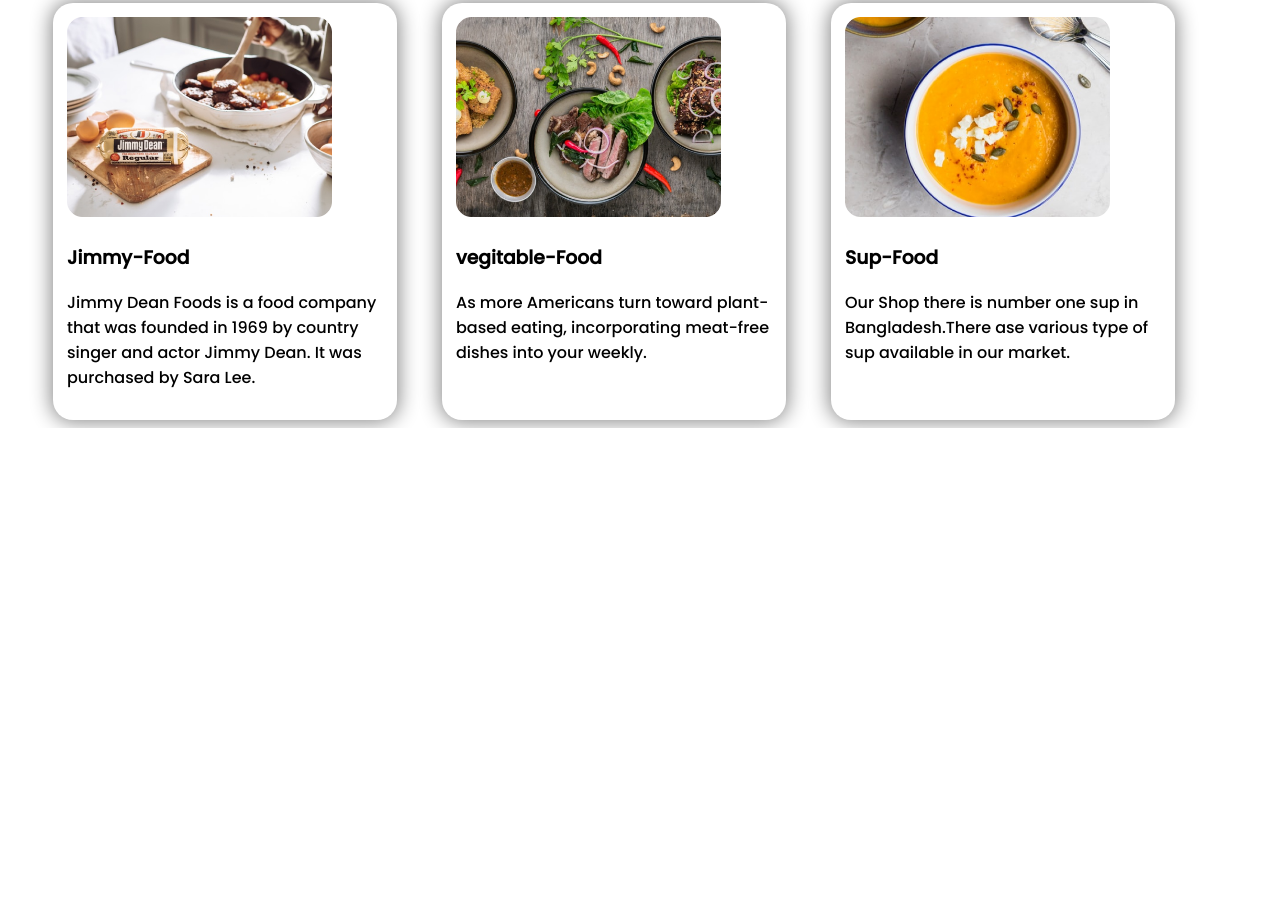
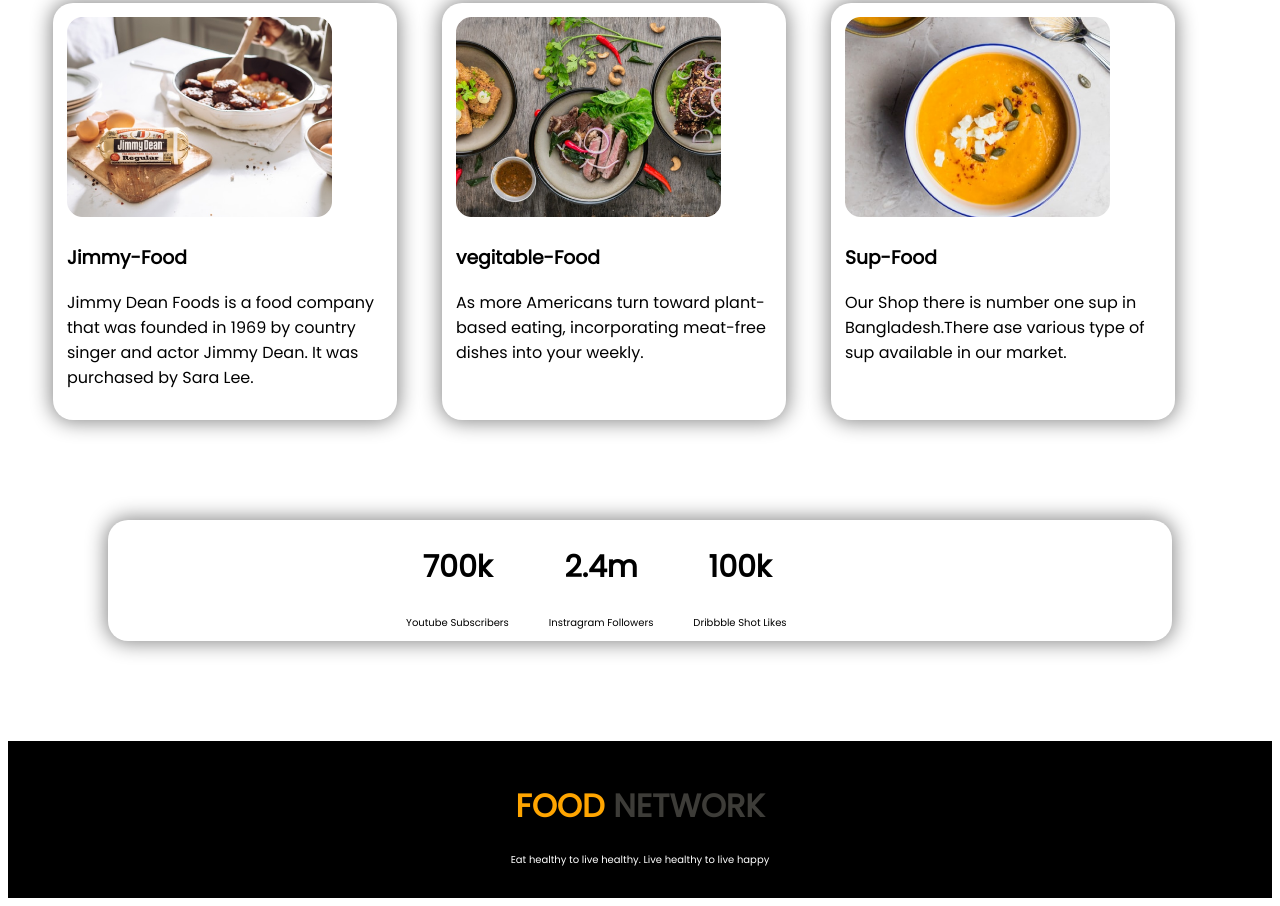
Before and after one commit to rased100/first-assignment, a plain HTML site: page index.html in a window 1280 px wide. Shown: the part 1110-2016 px from the top of the page. Before the commit the page ends 1538 px from the top, so only its background shows below. Drawn offline with Linux system fonts and the light colour scheme.

Commit message:
demo-finish

```diff
--- a/index.html
+++ b/index.html
@@ -9,7 +9,7 @@
     <link rel="stylesheet" href="style.css">
     <link rel="preconnect" href="https://fonts.googleapis.com">
     <link rel="preconnect" href="https://fonts.gstatic.com" crossorigin>
-    <link href="https://fonts.googleapis.com/css2?family=Poppins:wght@500&display=swap" rel="stylesheet">
+    <link href="https://fonts.googleapis.com/css2?family=Poppins&display=swap" rel="stylesheet">
 </head>
 
 <body>
@@ -74,6 +74,24 @@
             </div>
         </div>
     </section>
+    <section class="followers recipie">
+        <div class="c-followers">
+            <h1>700k</h1>
+            <p>Youtube Subscribers</p>
+        </div>
+        <div class="c-followers">
+            <h1>2.4m</h1>
+            <p>Instragram Followers</p>
+        </div>
+        <div class="c-followers">
+            <h1>100k</h1>
+            <p>Dribbble Shot Likes</p>
+        </div>
+    </section>
+    <footer>
+        <h1><span class="sp-one">FOOD</span> <span class="sp-two">NETWORK</span></h1>
+        <p>Eat healthy to live healthy. Live healthy to live happy</p>
+    </footer>
 </body>
 
 </html>
--- a/style.css
+++ b/style.css
@@ -56,3 +56,34 @@ body{
     width: 25%;
     margin-left: 45px;
 }
+
+.followers{
+    display: flex;
+    box-shadow: 0px 0px 20px 2px #888888;
+    margin: 100px;
+    border-radius: 20px;
+}
+.c-followers{
+    margin: 0 20px 0 20px;
+    font-size: 20px;
+    font-weight: 100;
+}
+.c-followers p{
+    font-size: 10px;
+}
+
+footer{
+    padding: 20px;
+    text-align: center;
+    background-color: black;
+    color: white;
+}
+.sp-one{
+    color: orange;
+}
+.sp-two{
+    color: rgb(61, 60, 56);
+}
+footer p{
+    font-size: 10px;
+}
```
